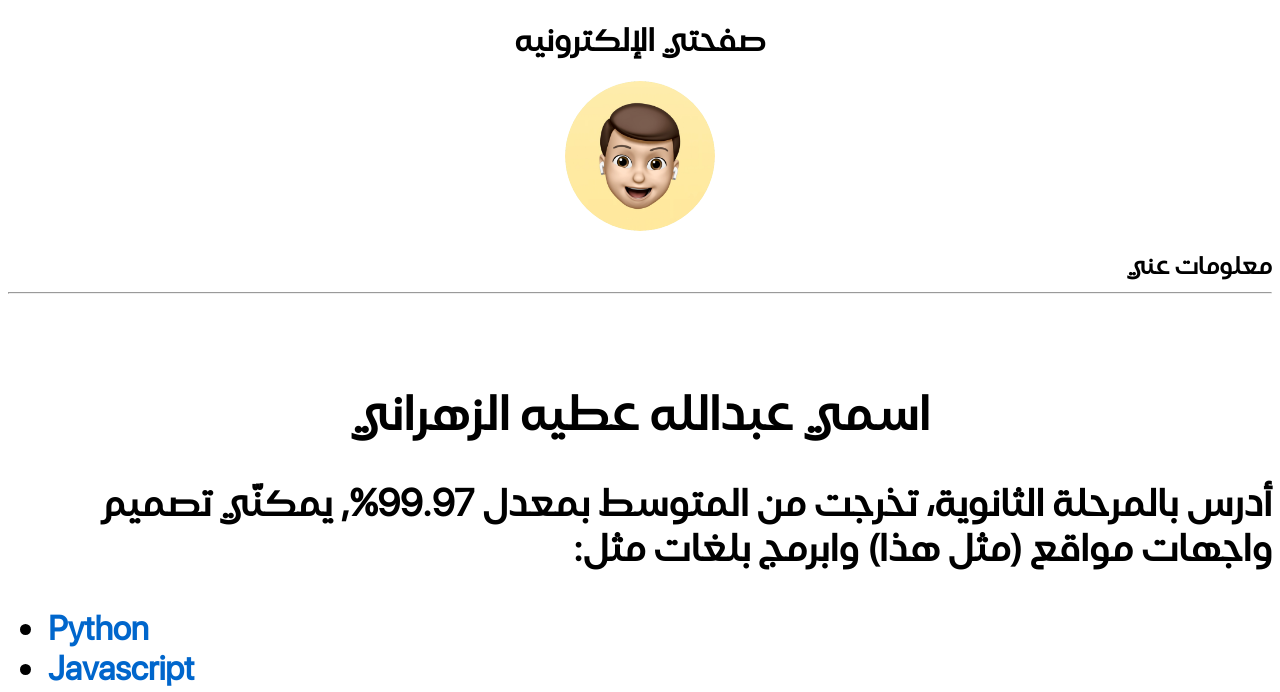
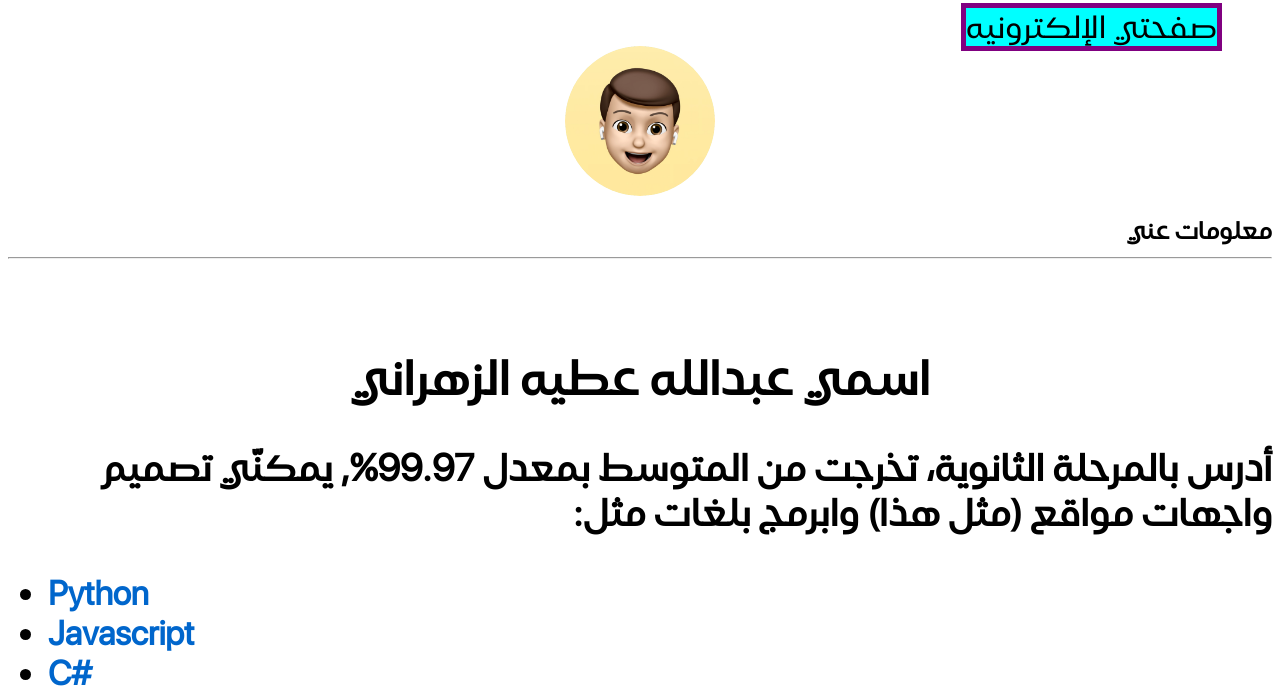
Before and after one commit to a6x-b/Code, a plain HTML site: page html/index.html in a window 1280 px wide. Shown: the top 692 px of the page. Drawn offline with Linux system fonts and the light colour scheme.

Commit message:
Can't center title

```diff
--- a/html/index.html
+++ b/html/index.html
@@ -1,46 +1,23 @@
 <!DOCTYPE html>
-<html>
+<html lang="ar" dir="rtl">
     <link rel="stylesheet" href="style.css">
     <head>
         <link rel="shortcut icon" href="http://www.wikipedia.com/myicon.ico"/>
         <title>
             a_6x
         </title>
-        <style>
-            @font-face {
-                font-family: Apple_Font;
-                src: url(assets/fonts/ENAFOnt.ttf);
-            }
-            @font-face {
-                font-family: Apple_Font;
-                src: url(assets/fonts/AFOnt.ttf);
-            }
-            div {
-                border: solid black thin ;
-                margin: 50px;
-            }
-            html {
-                font-family: Apple_Font;
-            }
-            .center {
-                display: block;
-                margin-left: auto;
-                margin-right: auto;
-            }
-        </style>
     </head>
 
-    <body dir="rtl">
-        <h1 style=" text-align: center;" >
-
+    <body>
+        <div class="title">
             صفحتي الإلكترونيه
-        </h1>
+        </div>
 
         <img src=" assets/img/icloud.jfif" alt=icloud.jfif title="أيقونتي" class="center">
         <h2>
             معلومات عني<hr>
         </h2>
-        <h1 style="text-align: center; font-size: xxx-large;"><br> اسمي عبدالله عطيه الزهراني</h1>
+        <h1 class="Myname" ><br> اسمي عبدالله عطيه الزهراني</h1>
         <h2><p style="font-size: 1cm;">أدرس بالمرحلة الثانوية، تخرجت من المتوسط بمعدل 99.97%, يمكنّي تصميم واجهات مواقع (مثل هذا) وابرمج بلغات مثل:</p>
             <ul dir="ltr" style="font-size: 0.9cm;"><li><a title="بايثون" class="CodLang" href="https://ar.wikipedia.org/wiki/%D8%A8%D8%A7%D9%8A%D8%AB%D9%88%D9%86_(%D9%84%D8%BA%D8%A9_%D8%A8%D8%B1%D9%85%D8%AC%D8%A9)">Python</a></li>
                 <li><a title="جافاسكريبت" class="CodLang" href="https://ar.wikipedia.org/wiki/%D8%AC%D8%A7%D9%81%D8%A7_%D8%B3%D9%83%D8%B1%D9%8A%D8%A8%D8%AA">Javascript</a></li>
--- a/html/style.css
+++ b/html/style.css
@@ -15,3 +15,35 @@ img{
     bottom: 0;
     border: 1px solid black;
 }
+.title {
+    text-align: center;
+    border: purple solid 5px;
+    background-color: aqua;
+    display: inline;
+    font-size: xx-large;
+    font-style: ;
+}
+@font-face {
+    font-family: Apple_Font;
+    src: url(assets/fonts/ENAFOnt.ttf);
+}
+@font-face {
+    font-family: Apple_Font;
+    src: url(assets/fonts/AFOnt.ttf);
+}
+div {
+    border: solid black thin ;
+    margin: 50px;
+}
+html {
+    font-family: Apple_Font;
+}
+.center {
+    display: block;
+    margin-left: auto;
+    margin-right: auto;
+}
+.Myname{
+    text-align: center;
+    font-size: xxx-large;
+}
```
